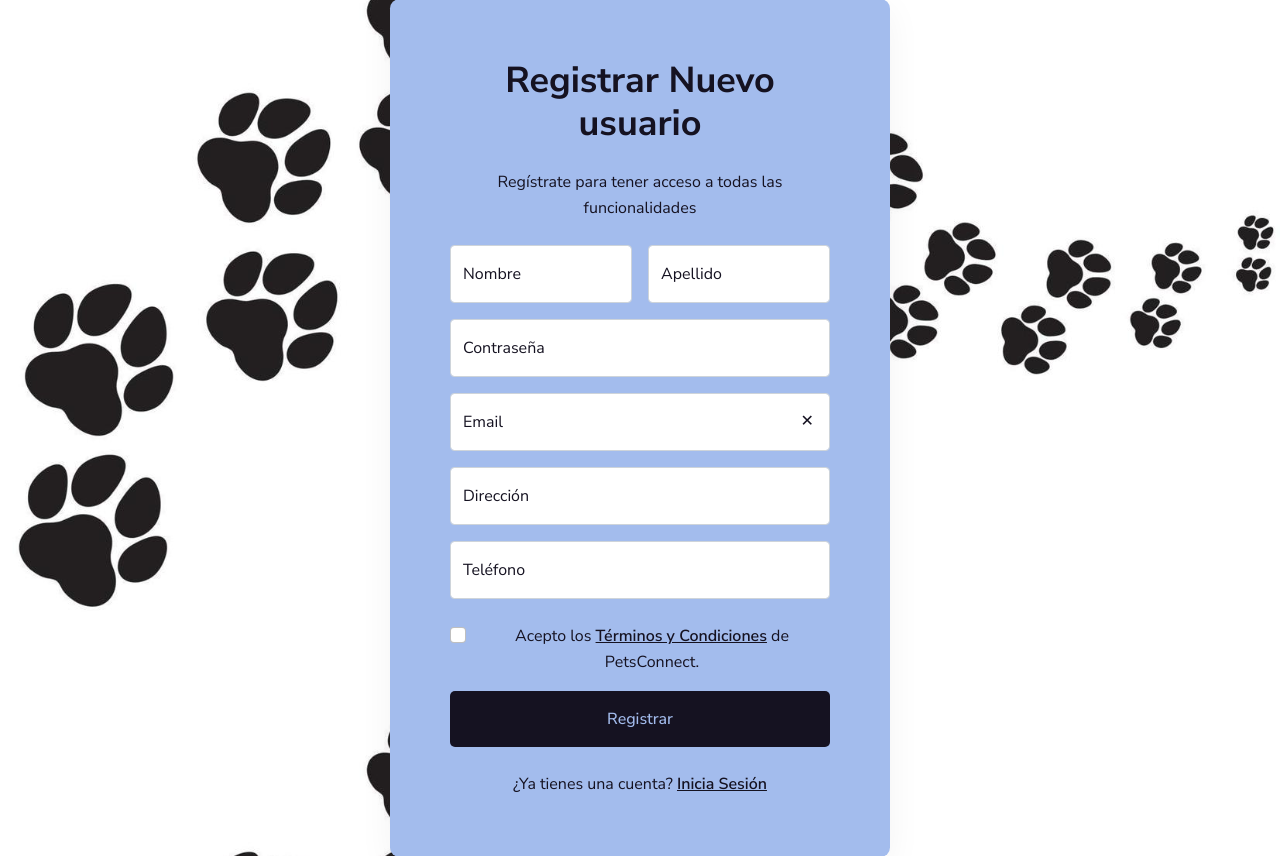
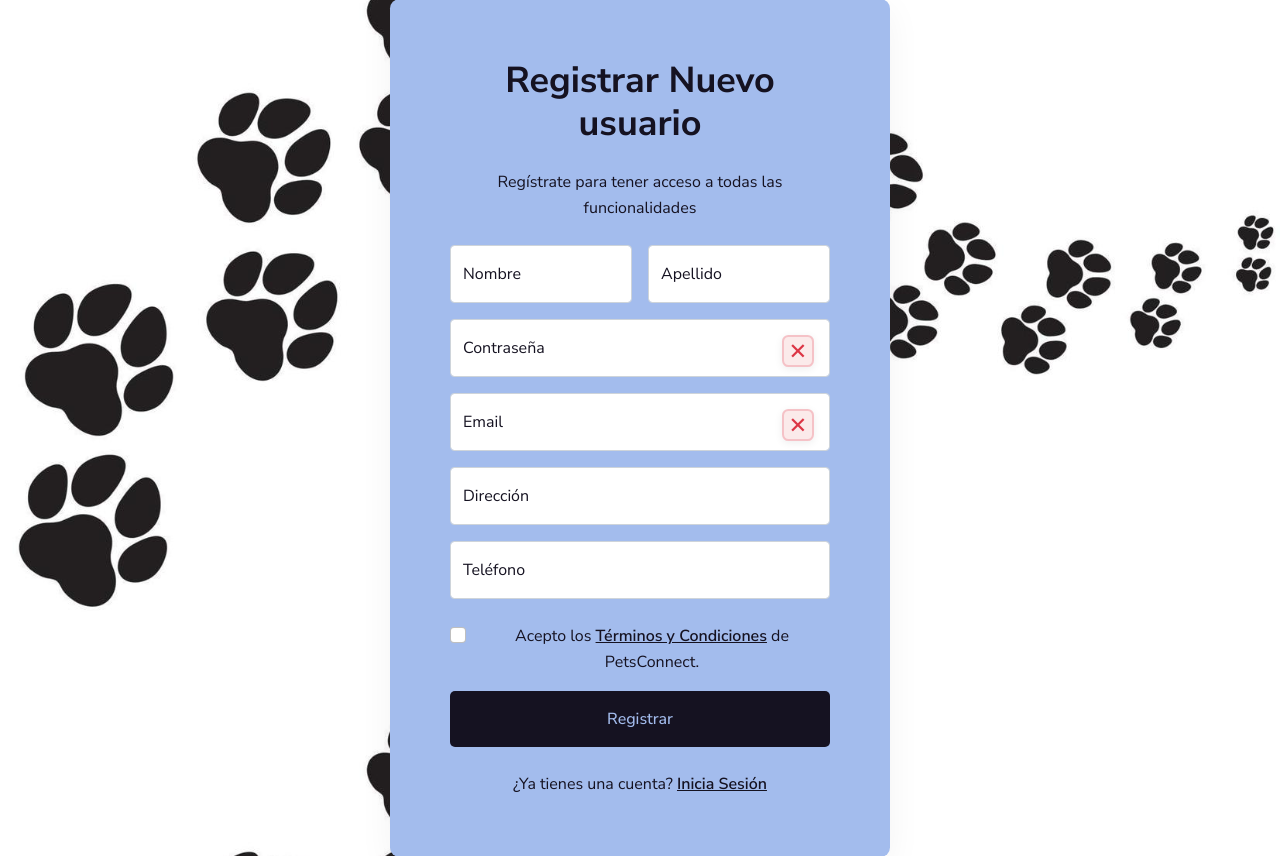
Before and after one commit to iJohanAcero/petsconnectMVC, a PHP site: page /view/login/register.php in a window 1280 px wide. Shown: the part 115-971 px from the top of the page. Run offline with PHP 8.4, Linux system fonts and the light colour scheme.

Commit message:
regex de contraseña

```diff
--- a/Public/css/styles.css
+++ b/Public/css/styles.css
@@ -24,6 +24,35 @@
     --sticky-top-right: -18rem;
 }
 
+#checked-icon2, #checked-icon {
+    font-size: 1.4rem;
+    width: 2rem;
+    height: 2rem;
+    display: flex;
+    align-items: center;
+    justify-content: center;
+    border-radius: 20%;
+    background: #fff;
+    box-shadow: 0 2px 8px rgba(0,0,0,0.07);
+    color: #dc3545; /* Rojo por defecto */
+    transition: color 0.2s, background 0.2s, box-shadow 0.2s;
+    pointer-events: none;
+    border: 2px solid #eee;
+}
+
+#checked-icon2.Correcto,
+#checked-icon.Correcto {
+    color: #198754;      /* Verde Bootstrap */
+    background: #e9fbe8; /* Suave verde */
+    border-color: #b6e2c6;
+}
+
+#checked-icon2.Mal,
+#checked-icon.Mal  {
+    color: #dc3545;      /* Rojo Bootstrap */
+    background: #fbeaea; /* Suave rojo */
+    border-color: #f5c2c7;
+}
 
 .wrapper {
     margin-top: 60px; /* Ajusta este valor según la altura de tu navbar */
--- a/Public/js/regex.js
+++ b/Public/js/regex.js
@@ -1,10 +1,12 @@
 
 // ================= REGEX PARA VALIDAR EMAIL =========================
-let input = document.getElementById('email');
+    let input = document.getElementById('email');
     let icon = document.getElementById('checked-icon');
 
     // Estado inicial
     icon.innerHTML = '✕';
+        icon.classList.add('Mal');
+        icon.classList.remove('Correcto');
 
     const validarEmail = (email) => {
         const regex = /^(([^<>()[\]\.,;:\s@\"]+(\.[^<>()[\]\.,;:\s@\"]+)*)|(\".+\"))@(([^<>()[\]\.,;:\s@\"]+\.)+[^<>()[\]\.,;:\s@\"]{2,})$/i;
@@ -16,12 +18,39 @@ let input = document.getElementById('email');
     if (validarEmail(input.value)) {
 
         icon.innerHTML = '✓';
-        icon.classList.remove('NoEmail');
-        icon.classList.add('correctoEmail');
+        icon.classList.remove('Mal');
+        icon.classList.add('Correcto');
     } else {
 
         icon.innerHTML = '✕';
-        icon.classList.remove('correctoEmail');
-        icon.classList.add('NoEmail');
+        icon.classList.remove('Correcto');
+        icon.classList.add('Mal');
     }
 });
+
+let password = document.getElementById('contrasena');
+    let icon2 = document.getElementById('checked-icon2');
+
+    if (password && icon2) {
+        // Estado inicial
+        icon2.innerHTML = '✕';
+        icon2.classList.add('Mal');
+        icon2.classList.remove('Correcto');
+
+        const validarPassword = (password) => {
+            const regex = /^(?=.*\d)(?=.*[a-z])(?=.*[A-Z])(?=.*[a-zA-Z]).{8,}$/i;
+            return regex.test(password);
+        }
+
+        password.addEventListener('input', () => {
+            if (validarPassword(password.value)) {
+                icon2.innerHTML = '✓';
+                icon2.classList.remove('Mal');
+                icon2.classList.add('Correcto');
+            } else {
+                icon2.innerHTML = '✕';
+                icon2.classList.remove('Correcto');
+                icon2.classList.add('Mal');
+            }
+        });
+}
--- a/view/login/register.php
+++ b/view/login/register.php
@@ -19,6 +19,7 @@
     <link rel="stylesheet" href="../../Public/css/ud-styles.css" />
     <link rel="stylesheet" href="../../Public/css/animate.css" />
     <link rel="stylesheet" href="../../Public/css/ud-styles.css.map" />
+    <link rel="stylesheet" href="../../Public/css/styles.css">
 
     <title>PetsConnect | Registro de Usuario</title>
 </head>
@@ -78,15 +79,16 @@
                             </div>
                         </div>
 
-                        <div class="form-floating mb-3">
-                            <input type="password" class="form-control" name="contrasena" id="contrasena" placeholder="Password" required>
+                        <div class="form-floating mb-3 position-relative">
+                            <input type="password" class="form-control" name="contrasena" id="contrasena" placeholder="Contraseña" required>
                             <label for="contrasena">Contraseña</label>
+                            <div id="checked-icon2" class="position-absolute end-0 top-0 mt-3 me-3"></div>
                         </div>
 
                         <div class="form-floating mb-3 position-relative">
                             <input type="email" class="form-control" name="email" id="email" placeholder="Email" required>
                             <label for="email">Email</label>
-                            <div id="checked-icon" class="position-absolute end-0 top-0 mt-3 me-3 NoEmail"></div>
+                            <div id="checked-icon" class="position-absolute end-0 top-0 mt-3 me-3"></div>
                         </div>
 
                         <div class="form-floating mb-3">
```
